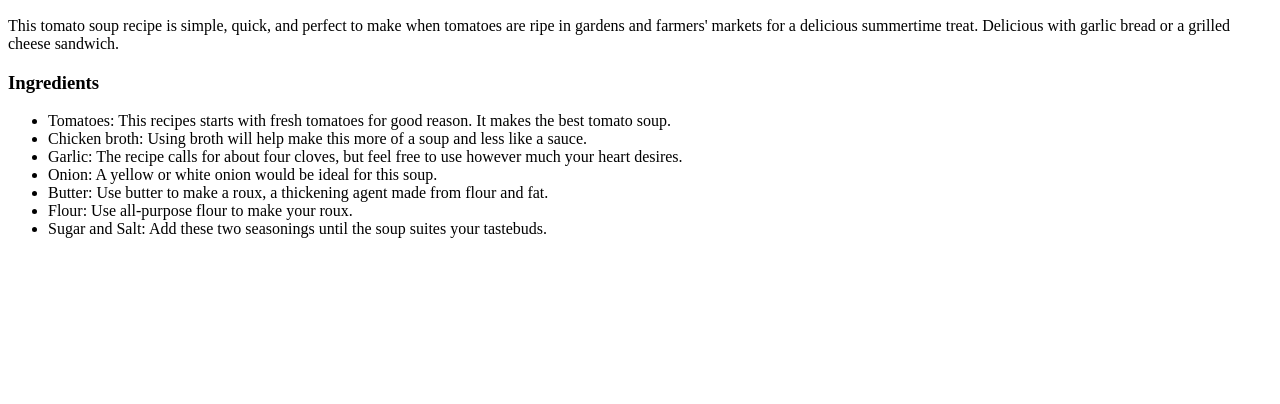
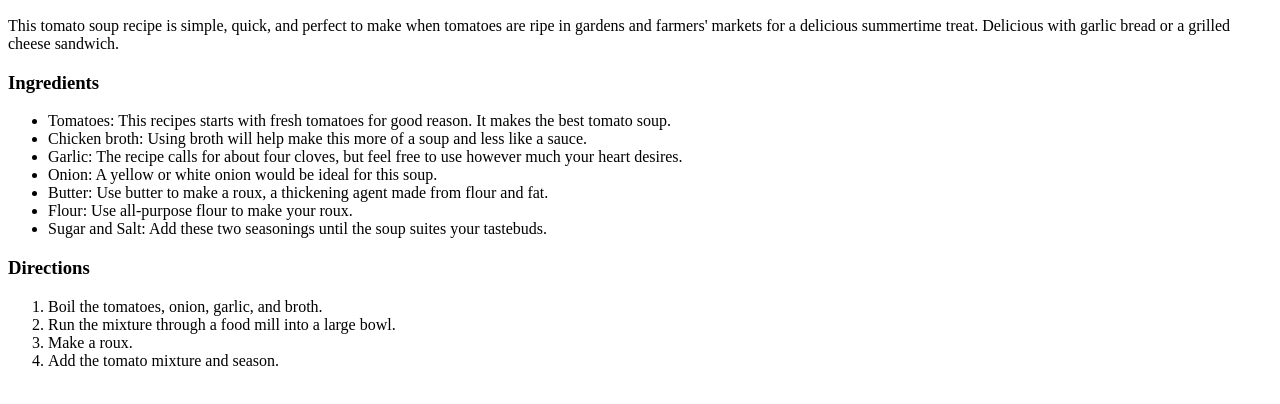
Before and after one commit to Nqzonokusa/odin-recipes, a plain HTML site: page recipes/tomato-soup.html in a window 1280 px wide. Shown: the part 110-514 px from the top of the page. Drawn offline with Linux system fonts and the light colour scheme.

Commit message:
Add directions for tomato soup

```diff
--- a/recipes/tomato-soup.html
+++ b/recipes/tomato-soup.html
@@ -28,6 +28,15 @@
         <li>Sugar and Salt: Add these two seasonings until the soup suites your tastebuds.</li>
     </ul>
 
+    <h3>Directions</h3>
+
+    <ol>
+        <li>Boil the tomatoes, onion, garlic, and broth.</li>
+        <li>Run the mixture through a food mill into a large bowl.</li>
+        <li>Make a roux.</li>
+        <li>Add the tomato mixture and season.</li>
+    </ol>
+
 
 </body>
 
```
